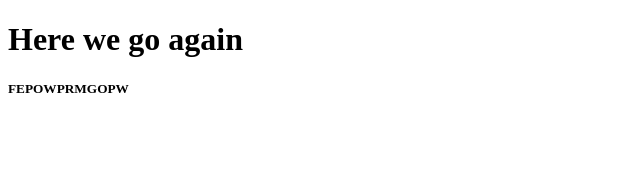
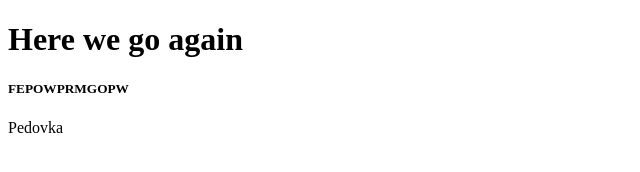
Before and after one commit to TeenGud/testing, a plain HTML site: page index.html in a window 1280 px wide. Shown: the full height of the page, 0-640 px from the left. Drawn offline with Linux system fonts and the light colour scheme.

Commit message:
Merge -1

```diff
--- a/index.html
+++ b/index.html
@@ -8,5 +8,6 @@
 <body>
     <h1>Here we go again</h1>
     <h5>FEPOWPRMGOPW</h5>
+    <p>Pedovka</p>
 </body>
 </html>
```
